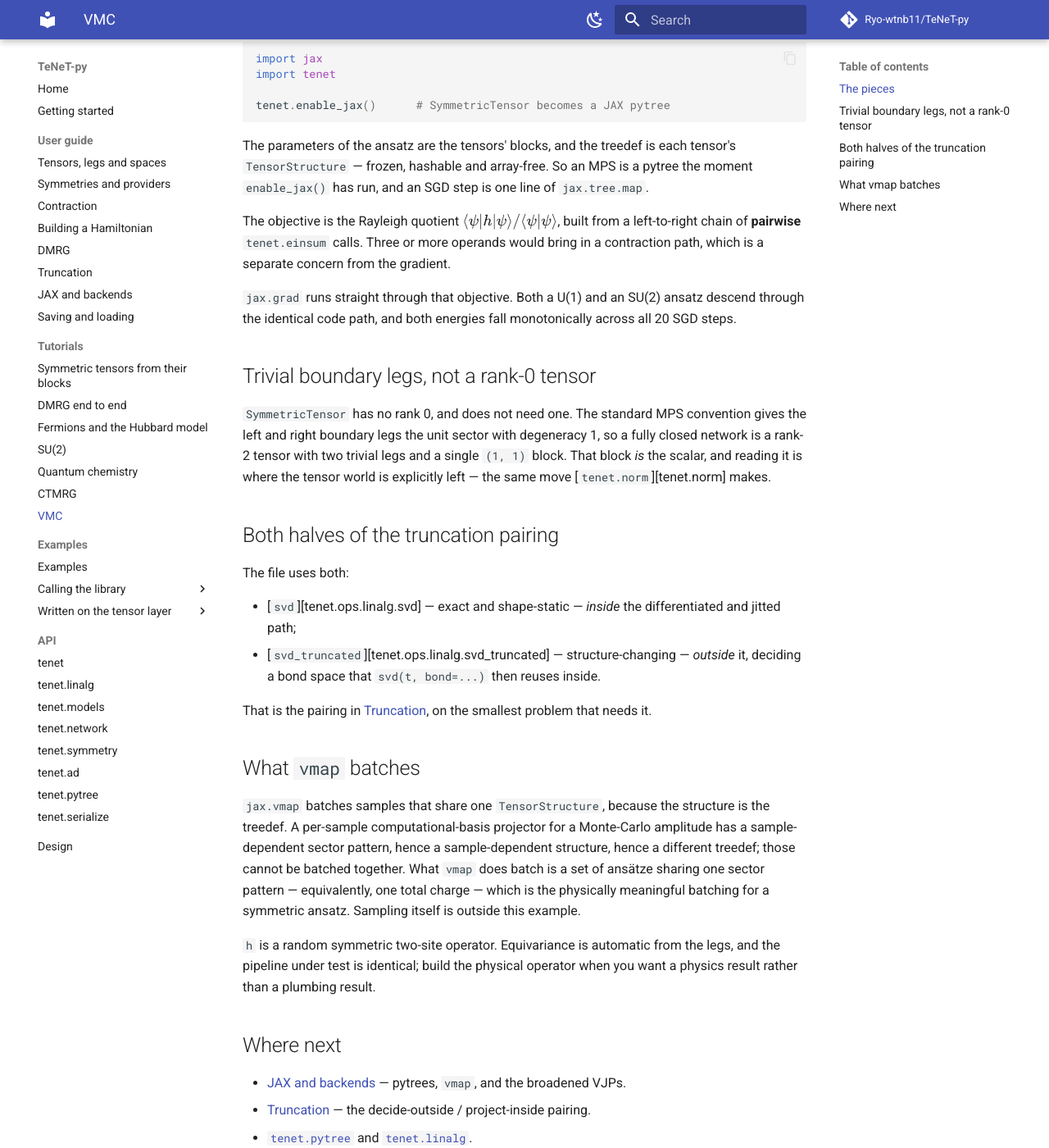
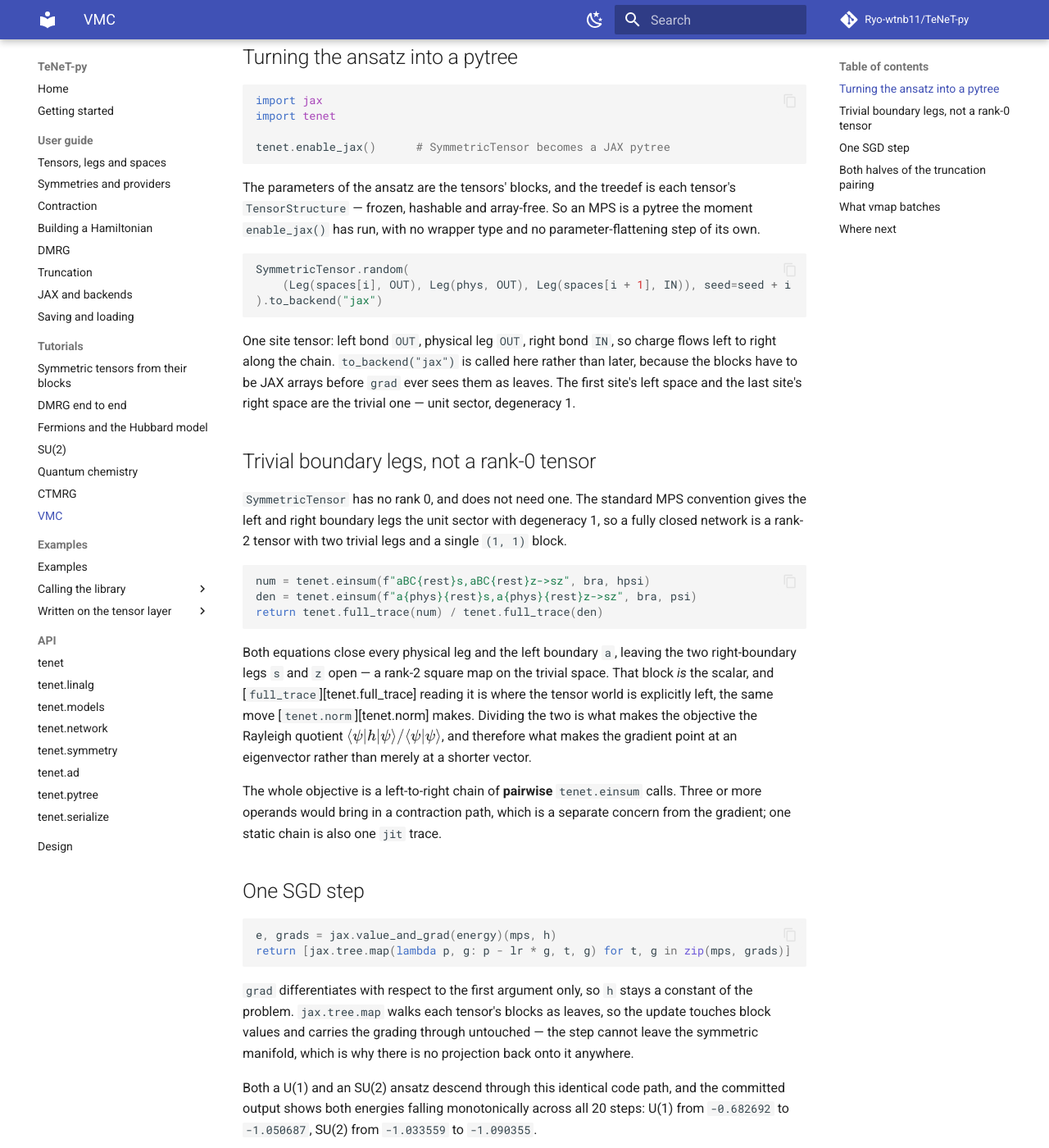
Before and after one commit to Ryo-wtnb11/TeNeT-py, an MkDocs documentation site: the page built from docs/tutorials/vmc.md, in a window 1280 px wide and 1400 px high, scrolled down 368 px. Shown: the whole window at 82% size. Built offline with MkDocs 1.6.1 and Material for MkDocs 9.7.7, drawn with Linux system fonts in a browser that asks for light colours; comment, search, counter and statistics services are not loaded; some of the changed text lies outside the part shown.

Commit message:
docs: interleave the VMC tutorial
The page's claims now sit next to the lines that make them: the site tensor's leg order and why to_backend runs at construction, the two einsums that leave the two trivial boundary legs open, the tree.map step that cannot leave the symmetric manifold, and the compress/project pair spelled out as two functions. The descending energies are quoted from the committed output.

Co-Authored-By: Claude Fable 5 <noreply@anthropic.com>

````diff
--- a/docs/tutorials/vmc.md
+++ b/docs/tutorials/vmc.md
@@ -9,9 +9,12 @@ its output is committed on the [Toy VMC on an MPS](../examples/toy-vmc-mps.md) p
 uv run --extra jax python examples/toy_codes/vmc_mps.py
 ```
 
-Nothing new is imported: no `optax`, no `quimb`, no extra module under `src/tenet`.
+Nothing new is imported: no `optax`, no `quimb`, no extra module under `src/tenet`. The
+blocks below are illustrative rather than doctests — the page needs the `jax` extra, which
+the core install does not carry. Every printed number quoted here is from that committed
+output.
 
-## The pieces
+## Turning the ansatz into a pytree
 
 ```python
 import jax
@@ -22,36 +25,91 @@ tenet.enable_jax()      # SymmetricTensor becomes a JAX pytree
 
 The parameters of the ansatz are the tensors' blocks, and the treedef is each tensor's
 `TensorStructure` — frozen, hashable and array-free. So an MPS is a pytree the moment
-`enable_jax()` has run, and an SGD step is one line of `jax.tree.map`.
+`enable_jax()` has run, with no wrapper type and no parameter-flattening step of its own.
 
-The objective is the Rayleigh quotient
-$\langle\psi\vert h \vert\psi\rangle/\langle\psi\vert\psi\rangle$, built from a left-to-right
-chain of **pairwise** `tenet.einsum` calls. Three or more operands would bring in a contraction
-path, which is a separate concern from the gradient.
+```python
+SymmetricTensor.random(
+    (Leg(spaces[i], OUT), Leg(phys, OUT), Leg(spaces[i + 1], IN)), seed=seed + i
+).to_backend("jax")
+```
 
-`jax.grad` runs straight through that objective. Both a U(1) and an SU(2) ansatz descend
-through the identical code path, and both energies fall monotonically across all 20 SGD
-steps.
+One site tensor: left bond `OUT`, physical leg `OUT`, right bond `IN`, so charge flows
+left to right along the chain. `to_backend("jax")` is called here rather than later,
+because the blocks have to be JAX arrays before `grad` ever sees them as leaves. The first
+site's left space and the last site's right space are the trivial one — unit sector,
+degeneracy 1.
 
 ## Trivial boundary legs, not a rank-0 tensor
 
 `SymmetricTensor` has no rank 0, and does not need one. The standard MPS convention gives
 the left and right boundary legs the unit sector with degeneracy 1, so a fully closed
-network is a rank-2 tensor with two trivial legs and a single `(1, 1)` block. That block
-*is* the scalar, and reading it is where the tensor world is explicitly left — the same
-move [`tenet.norm`][tenet.norm] makes.
+network is a rank-2 tensor with two trivial legs and a single `(1, 1)` block.
+
+```python
+num = tenet.einsum(f"aBC{rest}s,aBC{rest}z->sz", bra, hpsi)
+den = tenet.einsum(f"a{phys}{rest}s,a{phys}{rest}z->sz", bra, psi)
+return tenet.full_trace(num) / tenet.full_trace(den)
+```
+
+Both equations close every physical leg and the left boundary `a`, leaving the two
+right-boundary legs `s` and `z` open — a rank-2 square map on the trivial space. That
+block *is* the scalar, and [`full_trace`][tenet.full_trace] reading it is where the tensor
+world is explicitly left, the same move [`tenet.norm`][tenet.norm] makes. Dividing the two
+is what makes the objective the Rayleigh quotient
+$\langle\psi\vert h \vert\psi\rangle/\langle\psi\vert\psi\rangle$, and therefore what makes
+the gradient point at an eigenvector rather than merely at a shorter vector.
+
+The whole objective is a left-to-right chain of **pairwise** `tenet.einsum` calls. Three
+or more operands would bring in a contraction path, which is a separate concern from the
+gradient; one static chain is also one `jit` trace.
+
+## One SGD step
+
+```python
+e, grads = jax.value_and_grad(energy)(mps, h)
+return [jax.tree.map(lambda p, g: p - lr * g, t, g) for t, g in zip(mps, grads)]
+```
+
+`grad` differentiates with respect to the first argument only, so `h` stays a constant of
+the problem. `jax.tree.map` walks each tensor's blocks as leaves, so the update touches
+block values and carries the grading through untouched — the step cannot leave the
+symmetric manifold, which is why there is no projection back onto it anywhere.
+
+Both a U(1) and an SU(2) ansatz descend through this identical code path, and the
+committed output shows both energies falling monotonically across all 20 steps: U(1) from
+`-0.682692` to `-1.050687`, SU(2) from `-1.033559` to `-1.090355`.
 
 ## Both halves of the truncation pairing
 
-The file uses both:
+```python
+def compress(t, max_bond=2):
+    return tenet.linalg.svd_truncated(t, max_bond=max_bond)   # outside jit/grad
 
-- [`svd`][tenet.ops.linalg.svd] — exact and shape-static — *inside* the differentiated and
-  jitted path;
-- [`svd_truncated`][tenet.ops.linalg.svd_truncated] — structure-changing — *outside* it,
-  deciding a bond space that `svd(t, bond=...)` then reuses inside.
+def project(t, bond):
+    return tenet.linalg.svd(t, bond=bond)                     # inside
+```
 
-That is the pairing in [Truncation](../guide/truncation.md), on the smallest problem that
-needs it.
+[`svd_truncated`][tenet.ops.linalg.svd_truncated] picks which sectors survive from the
+singular *values*, so its output `TensorStructure` depends on the data: under a trace the
+values are tracers and it raises. [`svd`][tenet.ops.linalg.svd] with `bond=` takes that
+decision as frozen metadata and does only the numerics, so it traces and differentiates
+like any other exact factorization.
+
+```python
+bond = compress(t0, max_bond=D)[0].legs[-1].space   # decided once, outside
+jax.jit(jax.grad(lambda t: tenet.norm(project(t, bond)[1])))(t)
+```
+
+Decide the bond space once, outside; project onto it every iteration, inside. That is the
+shape a differentiable CTMRG or variational iPEPS has, and this file is the smallest
+problem that needs it. Re-deciding the kept subspace inside the loop would mean
+differentiating through a discrete choice, which has no derivative.
+[Truncation](../guide/truncation.md) works the pairing through in full.
+
+The exact `svd` also appears for a second reason, gauge rather than truncation:
+`canonicalize` splits site 0 and pushes `s @ vh` into site 1. The chain's product is
+unchanged, so the energy is unchanged — a gauge transformation, not an approximation — and
+site 0 comes back an isometry.
 
 ## What `vmap` batches
 
@@ -62,9 +120,9 @@ treedef; those cannot be batched together. What `vmap` does batch is a set of an
 sharing one sector pattern — equivalently, one total charge — which is the physically
 meaningful batching for a symmetric ansatz. Sampling itself is outside this example.
 
-`h` is a random symmetric two-site operator. Equivariance is automatic from the legs, and
-the pipeline under test is identical; build the physical operator when you want a physics
-result rather than a plumbing result.
+`h` is a random symmetric two-site operator rather than a Heisenberg term: its legs make
+it equivariant whatever numbers are drawn, and the pipeline under test is identical. Build
+the physical operator when you want a physics result rather than a plumbing result.
 
 ## Where next
 
````
